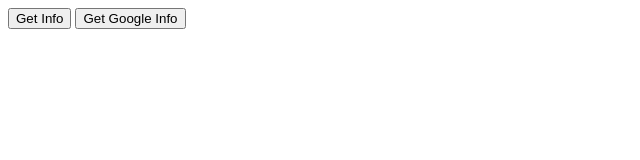
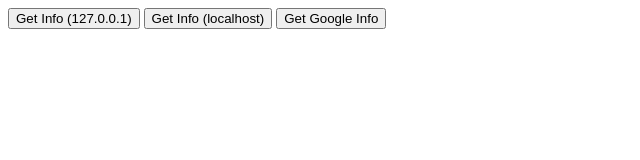
Before and after one commit to scream3r/cors, a plain HTML site: page index.html in a window 1280 px wide. Shown: the whole page, without its empty margins (0-640 px from the left). Drawn offline with Linux system fonts and the light colour scheme.

Commit message:
Update index.html

```diff
--- a/index.html
+++ b/index.html
@@ -1,7 +1,8 @@
 <!DOCTYPE html>
 <html>
   <body>
-    <button onclick="fetch('http://127.0.0.1:16732/api/v2/serverInfo').then((response) => {return response.json();}).then((data) => {console.log(data)});">Get Info</button>
+    <button onclick="fetch('http://127.0.0.1:16732/api/v2/serverInfo').then((response) => {return response.json();}).then((data) => {console.log(data)});">Get Info (127.0.0.1)</button>
+    <button onclick="fetch('http://localhost:16732/api/v2/serverInfo').then((response) => {return response.json();}).then((data) => {console.log(data)});">Get Info (localhost)</button>
     <button onclick="fetch('https://logging.googleapis.com/v2/').then((data) => {console.log(data);});">Get Google Info</button>
   </body>
 </html>
```
